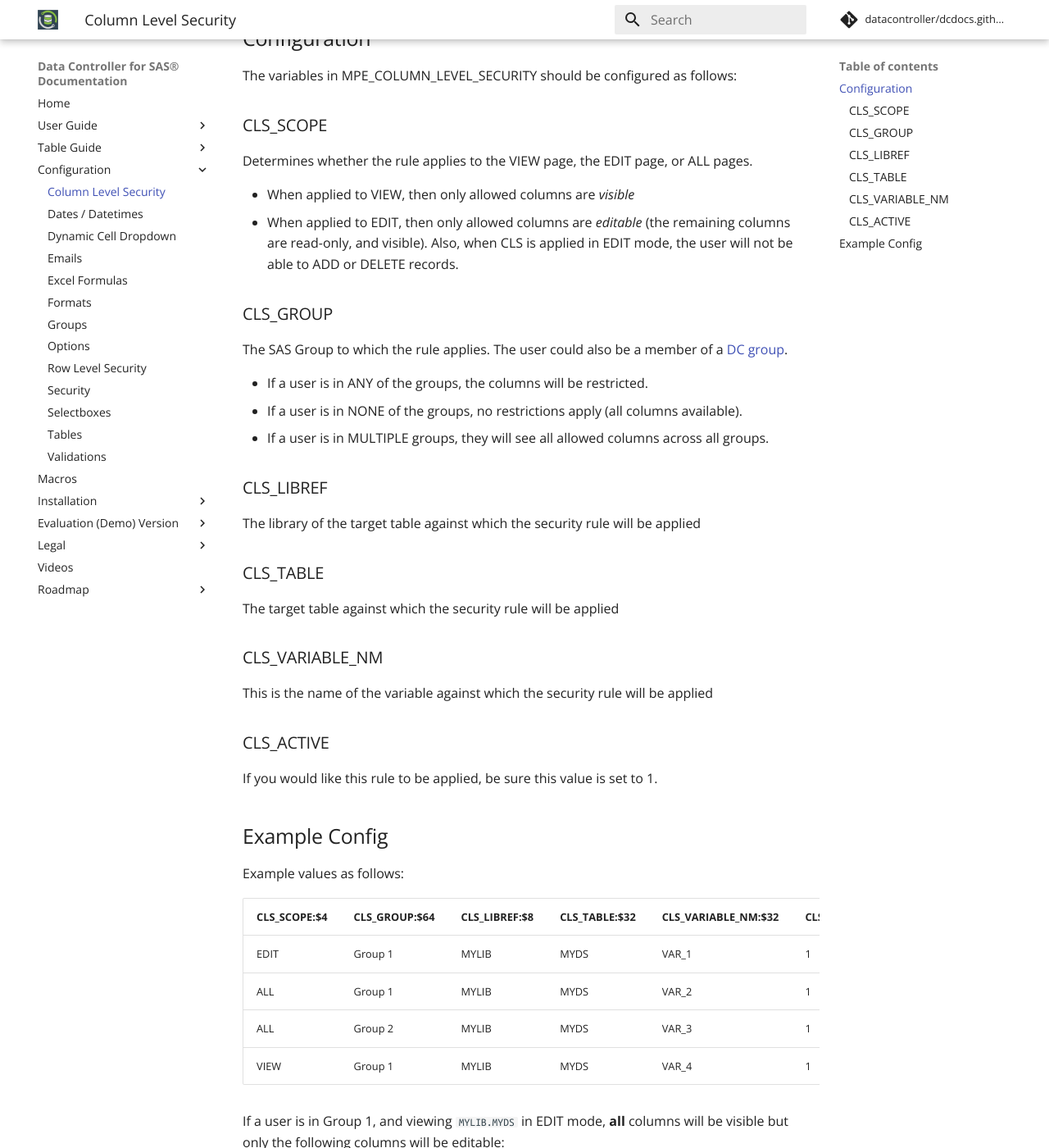
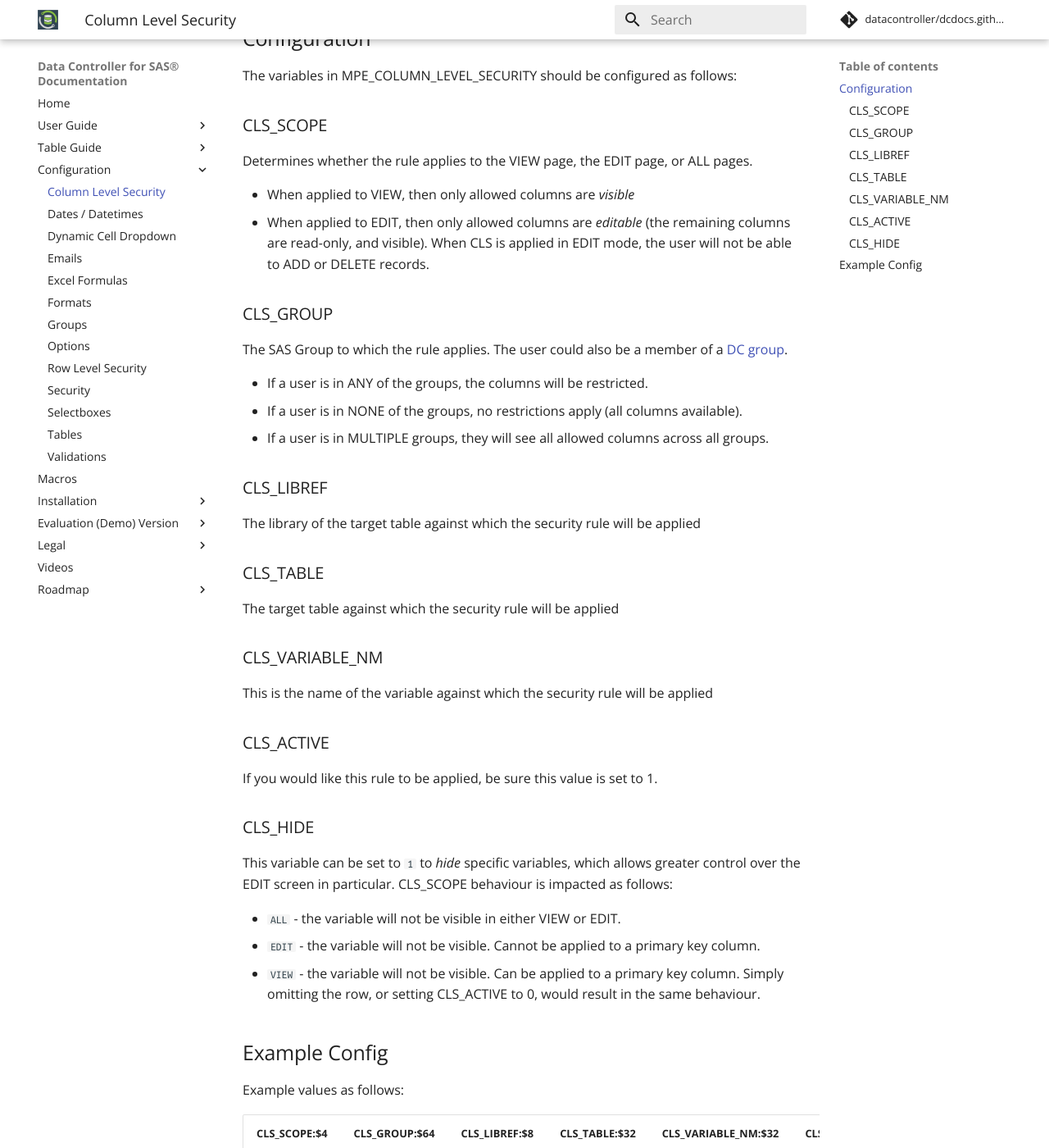
Before and after one commit to datacontroller/docs.datacontroller.io, an MkDocs documentation site: the page built from docs/column-level-security.md, in a window 1280 px wide and 1400 px high, scrolled down 391 px. Shown: the whole window at 82% size. Built offline with MkDocs 1.6.1 and Material for MkDocs 9.7.7, drawn with Linux system fonts in a browser that asks for light colours; comment, search, counter and statistics services are not loaded; some of the changed text lies outside the part shown.

Commit message:
Update column-level-security.md

```diff
--- a/docs/column-level-security.md
+++ b/docs/column-level-security.md
@@ -20,7 +20,7 @@
 Determines whether the rule applies to the VIEW page, the EDIT page, or ALL pages.
 
 - When applied to VIEW, then only allowed columns are _visible_
-- When applied to EDIT, then only allowed columns are _editable_ (the remaining columns are read-only, and visible).  Also, when CLS is applied in EDIT mode, the user will not be able to ADD or DELETE records.
+- When applied to EDIT, then only allowed columns are _editable_ (the remaining columns are read-only, and visible).  When CLS is applied in EDIT mode, the user will not be able to ADD or DELETE records.
 
 ### CLS_GROUP
 The SAS Group to which the rule applies.  The user could also be a member of a [DC group](/dcc-groups).
@@ -41,16 +41,24 @@
 ### CLS_ACTIVE
 If you would like this rule to be applied, be sure this value is set to 1.
 
+### CLS_HIDE
+This variable can be set to `1` to _hide_ specific variables, which allows greater control over the EDIT screen in particular.  CLS_SCOPE behaviour is impacted as follows:
+
+* `ALL` - the variable will not be visible in either VIEW or EDIT.
+* `EDIT` - the variable will not be visible.  Cannot be applied to a primary key column.
+* `VIEW` - the variable will not be visible.  Can be applied to a primary key column.  Simply omitting the row, or setting CLS_ACTIVE to 0, would result in the same behaviour.
+
 
 ## Example Config
 Example values as follows:
 
-|CLS_SCOPE:$4|CLS_GROUP:$64|CLS_LIBREF:$8| CLS_TABLE:$32|CLS_VARIABLE_NM:$32|CLS_ACTIVE:8.|
-|---|---|---|---|---|---|
-|EDIT|Group 1|MYLIB|MYDS|VAR_1|1|
-|ALL|Group 1|MYLIB|MYDS|VAR_2|1|
-|ALL|Group 2|MYLIB|MYDS|VAR_3|1|
-|VIEW|Group 1|MYLIB|MYDS|VAR_4|1|
+|CLS_SCOPE:$4|CLS_GROUP:$64|CLS_LIBREF:$8| CLS_TABLE:$32|CLS_VARIABLE_NM:$32|CLS_ACTIVE:8.|CLS_HIDE:8.|
+|---|---|---|---|---|---|---|
+|EDIT|Group 1|MYLIB|MYDS|VAR_1|1||
+|ALL|Group 1|MYLIB|MYDS|VAR_2|1||
+|ALL|Group 2|MYLIB|MYDS|VAR_3|1||
+|VIEW|Group 1|MYLIB|MYDS|VAR_4|1||
+|EDIT|Group 1|MYLIB|MYDS|VAR_5|1|1|
 
 
 If a user is in Group 1, and viewing `MYLIB.MYDS` in EDIT mode, **all** columns will be visible but only the following columns will be editable:
```
